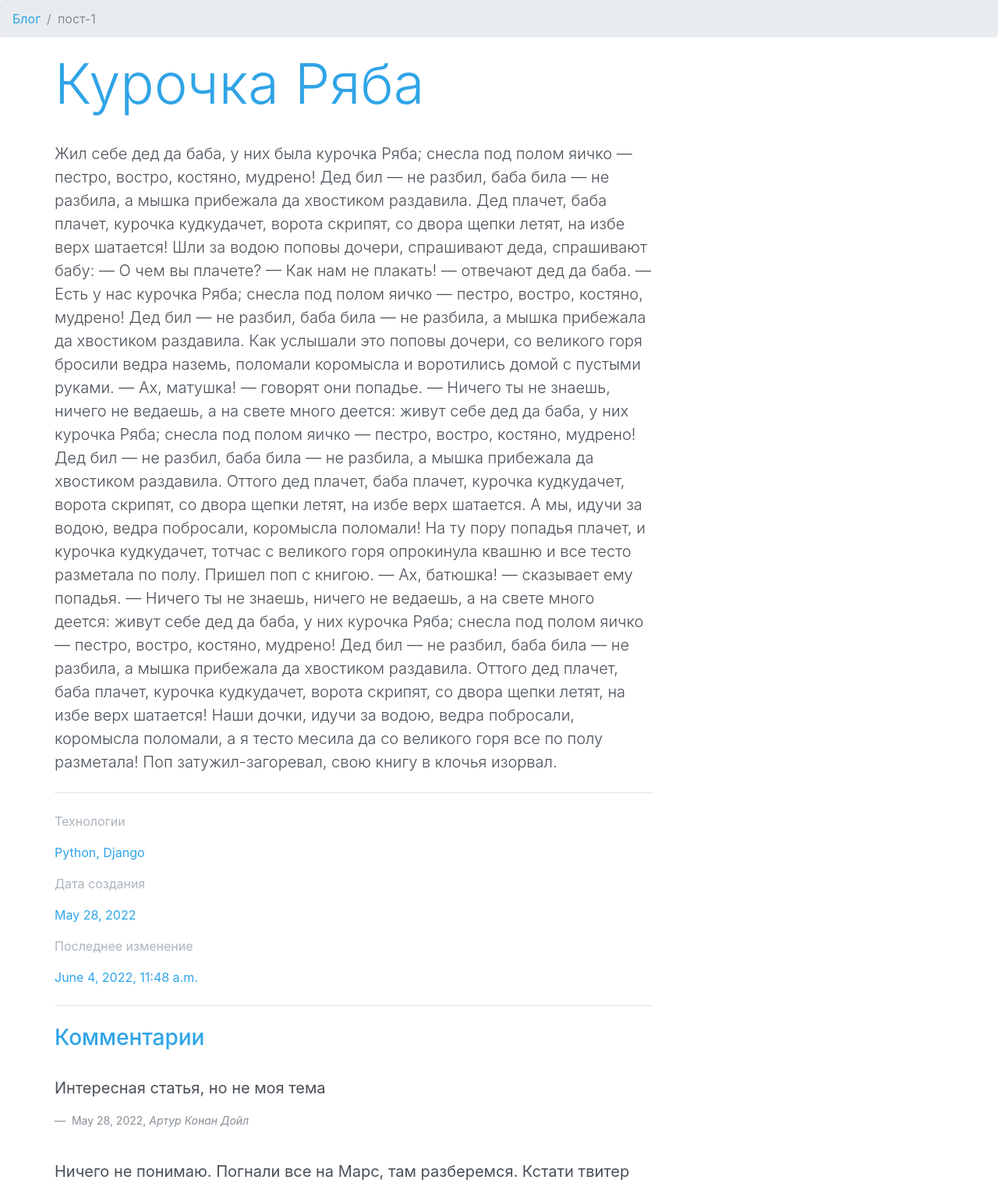
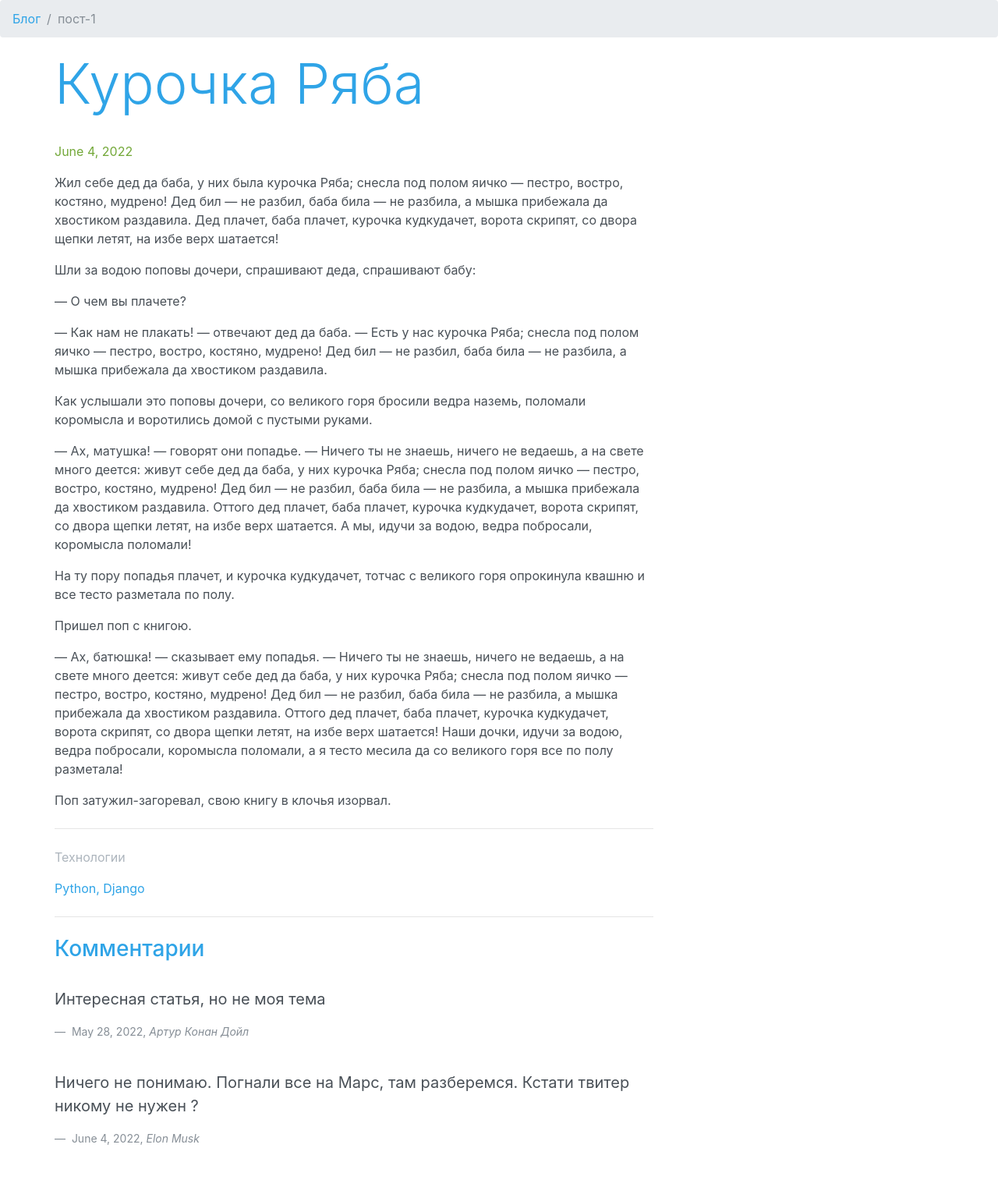
Before and after one commit to sugakov-sergey/Django, a Django app: page /blog/1/ in a window 1280 px wide. Shown: the top 1513 px of the page at 78% size. Run offline with Django 4.2, Linux system fonts and the light colour scheme; data comes from the database, SQL or seed files in the repository; both versions use the stored data as it was after the commit; some libraries are stand-ins or nearby versions.

Commit message:
edit date

```diff
--- a/sugakov_sergey_2022/blog/templates/blog_detail.html
+++ b/sugakov_sergey_2022/blog/templates/blog_detail.html
@@ -23,14 +23,11 @@
         <div class="div_main">
             <h2 class="display-3">{{ post.title }}</h2>
             <br>
-            <p class="lead" >{{ post.body }}</p>
+            <p class="text-success">{{ post.last_modified.date }}</p>
+            <p class="lead" >{{ post.body | linebreaks }}</p>
             <hr class="my-4">
             <p class="text-secondary">Технологии</p>
             <p class="text-primary">{{ post.categories.name }}</p>
-            <p class="text-secondary">Дата создания</p>
-            <p class="text-primary">{{ post.created_on.date }}</p>
-            <p class="text-secondary">Последнее изменение</p>
-            <p class="text-primary">{{ post.last_modified }}</p>
             <hr class="my-4">
             <h3>Комментарии</h3>
             <br>
--- a/sugakov_sergey_2022/blog/templates/blog_index.html
+++ b/sugakov_sergey_2022/blog/templates/blog_index.html
@@ -31,6 +31,7 @@
                         <a href="{% url 'blog_detail_url' post.pk %}">
                             <h4 class="card-title"> {{ post.title }} </h4>
                         </a>
+                        <p class="card-text"> {{ post.body | slice:":200"}} ... </p>
                         <p class="text-success">Создан: {{ post.created_on.date }}  </p>
                         <p class="text-warning">Изменен: {{ post.last_modified }}</p>
 
```
Also changed, not shown: sugakov_sergey_2022/db.sqlite3.
